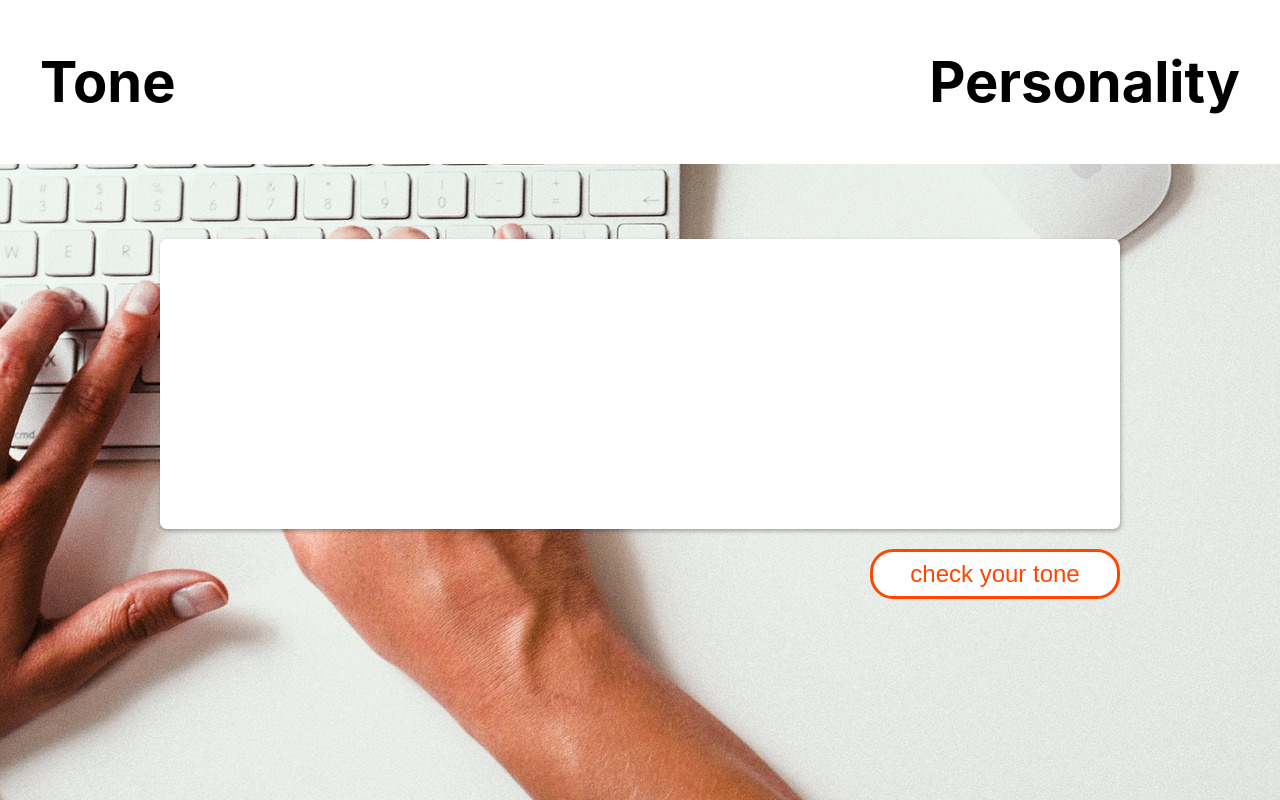
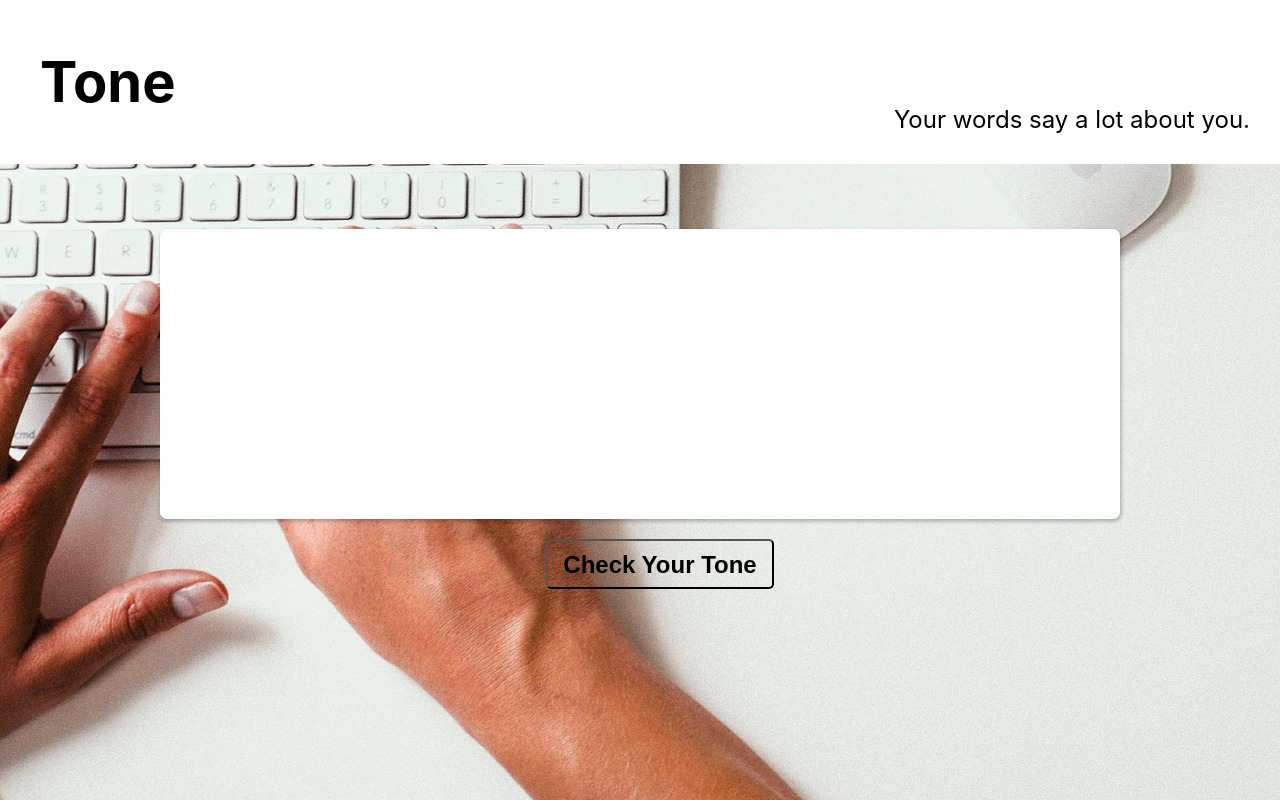
Before and after one commit to leahhullinger/tone, a React (Create React App) app in the folder client/: page / in a window 1280 px wide. Built offline with nearby package versions, Linux system fonts and the light colour scheme.

Commit message:
getting tone response

```diff
--- a/client/src/App.css
+++ b/client/src/App.css
@@ -9,27 +9,33 @@
 .content {
   display: flex;
   flex-direction: column;
-  justify-content: space-between;
-  align-items: flex-start;
-  /* background-image: url("keyboard-498396_1920.jpg"); */
+  height: 65%;
+  justify-content: flex-end;
+  align-items: center;
+}
+
+.wrapper {
+  display: flex;
+  align-self: flex-end;
+  margin: 0 auto;
+  flex-wrap: wrap;
+  padding: 0 30px;
 }
 
 .description {
-  flex: 1;
-  /* justify-content: right; */
-  align-self: right;
-  font-size: 36px;
-  text-align: left;
-  padding: 0 50px;
-  margin: 0 auto;
-}
-h2 {
-  /* background-color: pink; */
-  padding-left: 10px;
+  font-size: 24px;
+  font-weight: 400;
+  text-align: center;
 }
 
-span {
-  background-color: pink;
+@media (min-width: 1180px) {
+  .wrapper {
+    margin: 0;
+    justify-content: center;
+  }
+  .description {
+    text-align: right;
+  }
 }
 
 .inputWrapper {
@@ -40,8 +46,6 @@ span {
   margin: 50px auto;
   padding: 25px;
   width: 75%;
-  /* border: 1.25px solid blue;
-  border-radius: 3px; */
 }
 
 .inputHeader {
@@ -52,12 +56,12 @@ span {
   padding: 0;
   margin: 0;
 }
-p {
+/* p {
   font-size: 24px;
   padding: 10px;
   margin: 0;
   text-transform: uppercase;
-}
+} */
 
 .user-input {
   flex: 1;
--- a/client/src/App.js
+++ b/client/src/App.js
@@ -3,6 +3,7 @@ import axios from "axios";
 import { Header } from "./component/Header/Header";
 import "./App.css";
 import keyboardIMG from "./keyboard-498396_1920.jpg";
+import { Button } from "./component/Button/Button";
 
 class App extends Component {
   constructor(props) {
@@ -33,48 +34,53 @@ class App extends Component {
   };
 
   render() {
+    console.log("sentence tones", this.state.sentenceTones);
     return (
       <div className="App">
         <Header />
         <div className="content">
-          {/* <div className="description">
-            <h2>
-              wondering how your email will come across? Run a quick tone
-              analysis before you send it.{" "}
-            </h2>
-          </div> */}
+          <div className="wrapper">
+            <h2 className="description">Your words say a lot about you.</h2>
+          </div>
           <div className="inputWrapper">
             <textarea
               rows={10}
               className="user-input"
               onChange={e => this.setState({ userInput: e.target.value })}
             />
-            <button className="btn" onClick={this.getToneResults}>
-              check your tone
-            </button>
-          </div>
-        </div>
+            <Button onClick={this.getToneResults} btnText="Check Your Tone" />
 
             {!!this.state.toneSummary && (
               <div>
                 <div>
-              <h1>Tone Summary:</h1>
-              <p>the text you submitted included these tones: </p>
+                  <p>The overall tone is: </p>
                 </div>
-            {this.state.toneSummary.tones.map(tone => (
-              <div key={tone.tone_id}>{tone.tone_name}</div>
+                {this.state.toneSummary.tones.map(tones => (
+                  <div key={tones.tone_id}>{tones.tone_name}</div>
                 ))}
                 {this.state.sentenceTones.map(sentence => {
                   return (
                     <div key={sentence.sentence_id}>
+                      <div>
+                        {sentence.tones.map(tone => {
+                          return (
+                            <div key={tone.tone_id}>
+                              <p>{tone.tone_name}</p>
+                              <p>{tone.score}</p>
+                            </div>
+                          );
+                        })}
+                        ))}
+                      </div>
                       <div>{sentence.text}</div>
-                  <div>{sentence.tones.tone_name}</div>
                     </div>
                   );
                 })}
               </div>
             )}
           </div>
+        </div>
+      </div>
     );
   }
 }
--- /dev/null
+++ b/client/src/component/Button/Button.js
@@ -0,0 +1,38 @@
+import React from "react";
+import styles from "./Button.module.css";
+
+const btnStyle = {
+  btnWrapper: {
+    display: "flex",
+    justifyContent: "center",
+    alignContent: "right",
+    padding: 20,
+    width: "100%",
+    height: 50,
+    backgroundColor: "transparent"
+  },
+  btn: {
+    height: "100%",
+    textDecoration: "none",
+    backgroundColor: "transparent",
+    borderSize: 3,
+    borderColor: "black",
+    borderRadius: 5,
+    fontSize: "24px",
+    fontWeight: 800,
+    // textTransform: "uppercase",
+    paddingTop: 10,
+    paddingLeft: 15,
+    paddingRight: 15,
+    paddingBottom: 10
+  }
+};
+export const Button = ({ btnText, onClick }) => {
+  return (
+    <div style={btnStyle.btnWrapper}>
+      <button style={btnStyle.btn} onClick={onClick}>
+        {btnText}
+      </button>
+    </div>
+  );
+};
--- a/client/src/component/Header/Header.js
+++ b/client/src/component/Header/Header.js
@@ -8,7 +8,7 @@ export const Header = () => (
     {/* <p className={styles.descriptTone}>
       check the tone of your email before you send it.
     </p> */}
-    <h1 className={styles.titleInkblot}>Personality</h1>
+    {/* <h1 className={styles.titleInkblot}>Personality</h1> */}
     {/* <p className={styles.descriptInkblot}>
       Get a personality assessment by submitting 150+ words you've written.
     </p> */}
```
Also changed, not shown: client/src/component/Tone/Tone.js (added, +27 -0 lines), client/src/component/Button/Button.module.css (added), client/src/component/Tone/Tone.module.css (added), 1 other file (tests, documents, lock files or other folders). Lines whose indentation alone changed are shown as unchanged.
